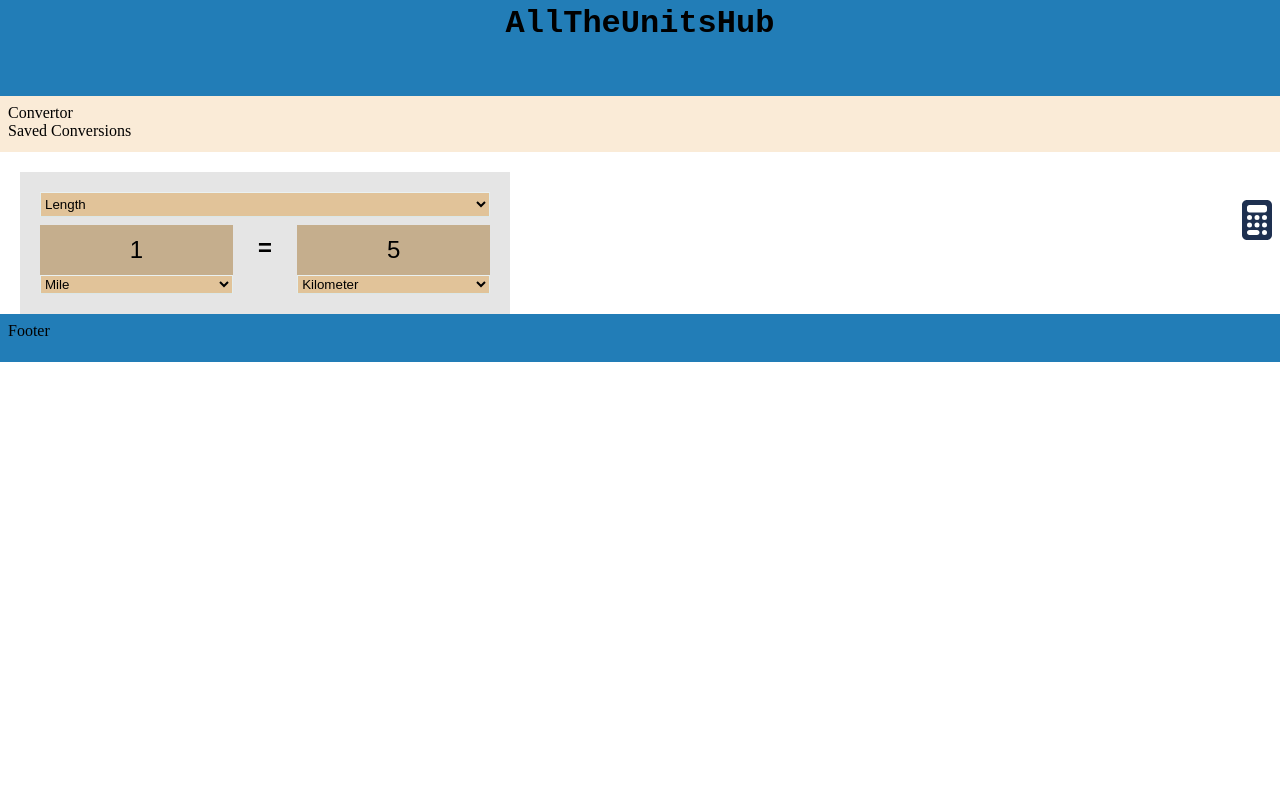
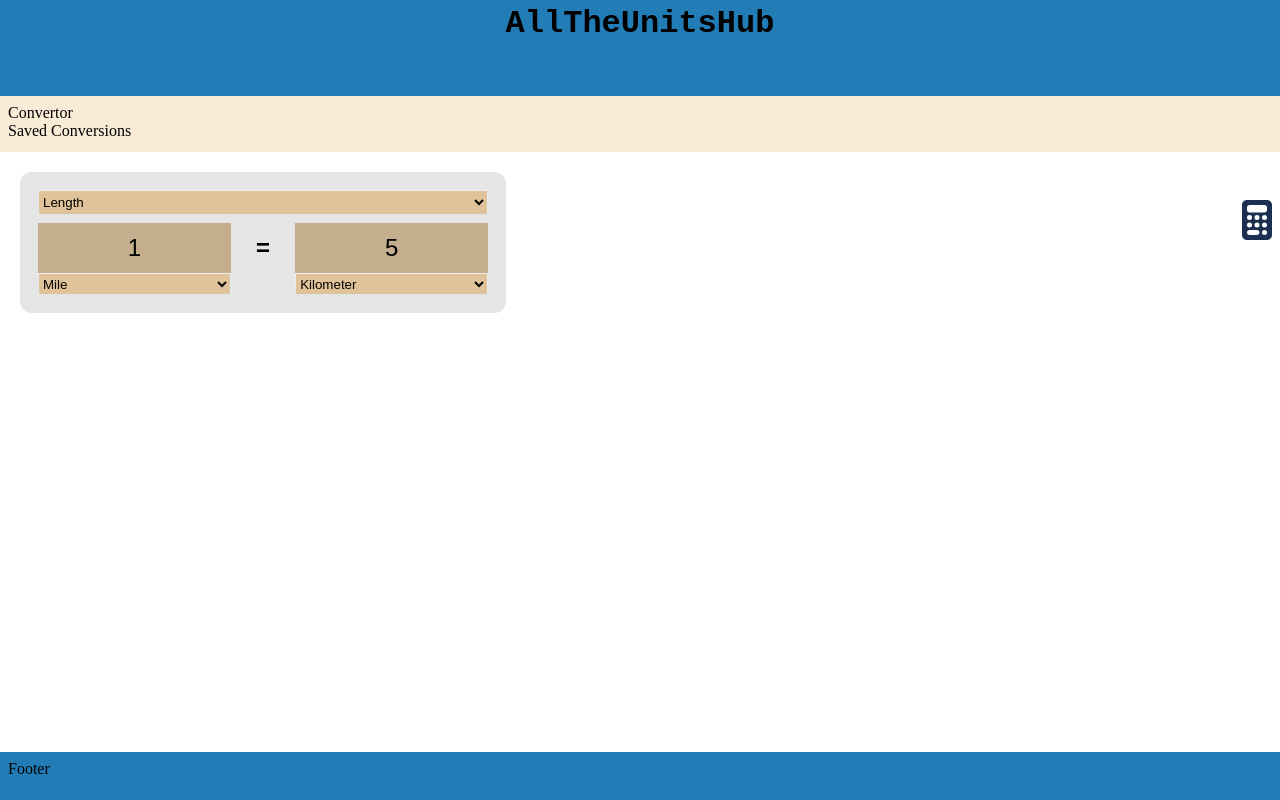
Before and after one commit to Timberland9x/AllTheUnitsHub, a plain HTML site: page index.html in a window 1280 px wide. Drawn offline with Linux system fonts and the light colour scheme.

Commit message:
moved footer to bottom always

```diff
--- a/styles.css
+++ b/styles.css
@@ -2,8 +2,10 @@
 html, body{
     padding: 0px;
     margin: 0px;
-    min-height: 100%;
     height: 100%;
+    min-height: 100vh;
+    display: flex;
+    flex-direction: column;
 }
 
 header{
@@ -41,8 +43,10 @@ nav{
 
     margin-left: 20px;
     background-color: #E5E5E5;
-    padding: 20px;
+    padding: 18px;
     max-width: 450px;
+    border-radius: 12px;
+    margin-bottom: 25px;
 }
 
 .allInputsWrapper{
@@ -99,6 +103,7 @@ nav{
 }
 select{
     width: 100%;
+    height: 22px;
     margin: 0px;
     padding: 0px;
     border: 1px solid #e2eded;
@@ -114,4 +119,5 @@ footer {
     background-color: #227DB7;
     height: 32px;
     padding: 8px;
+    margin-top: auto;
   }
```
